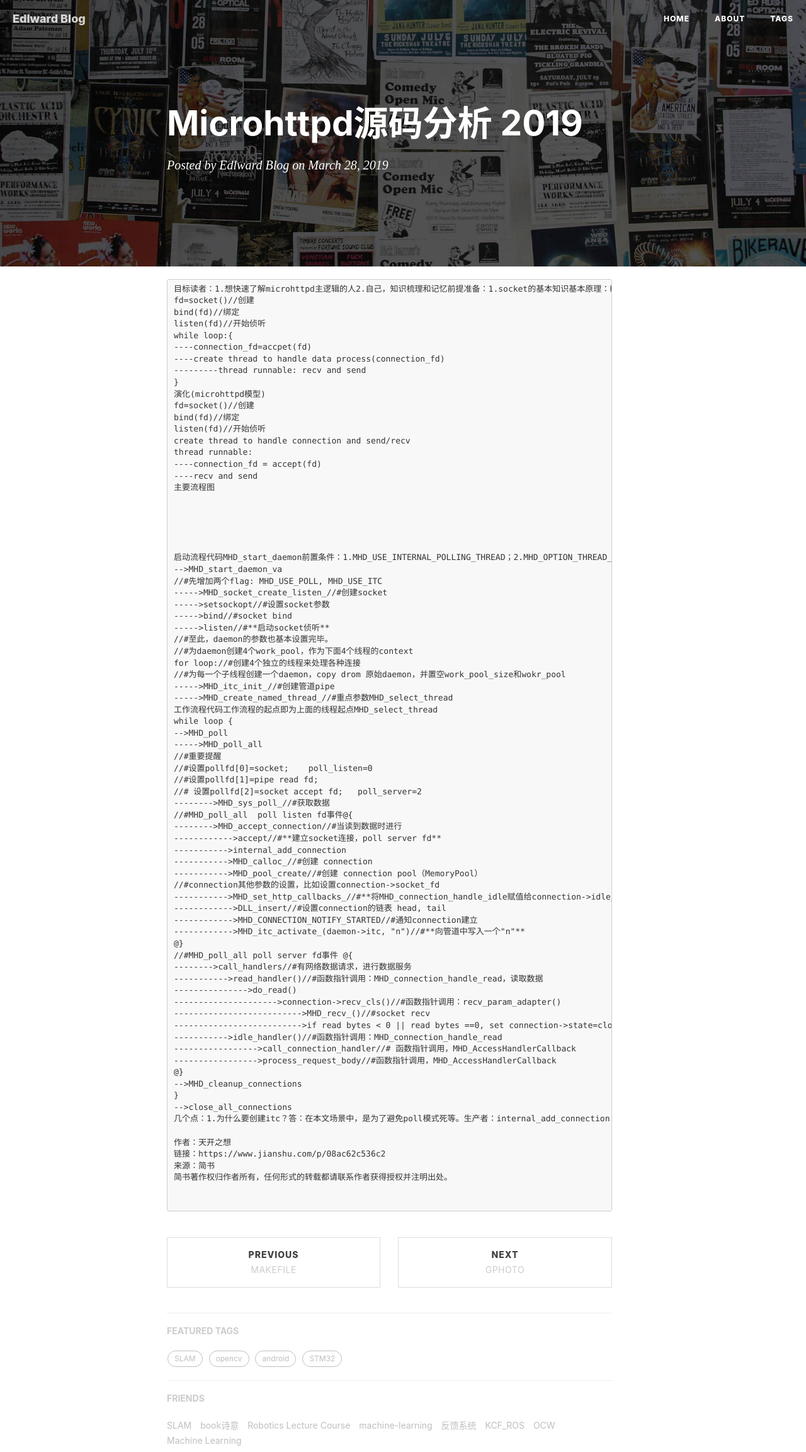
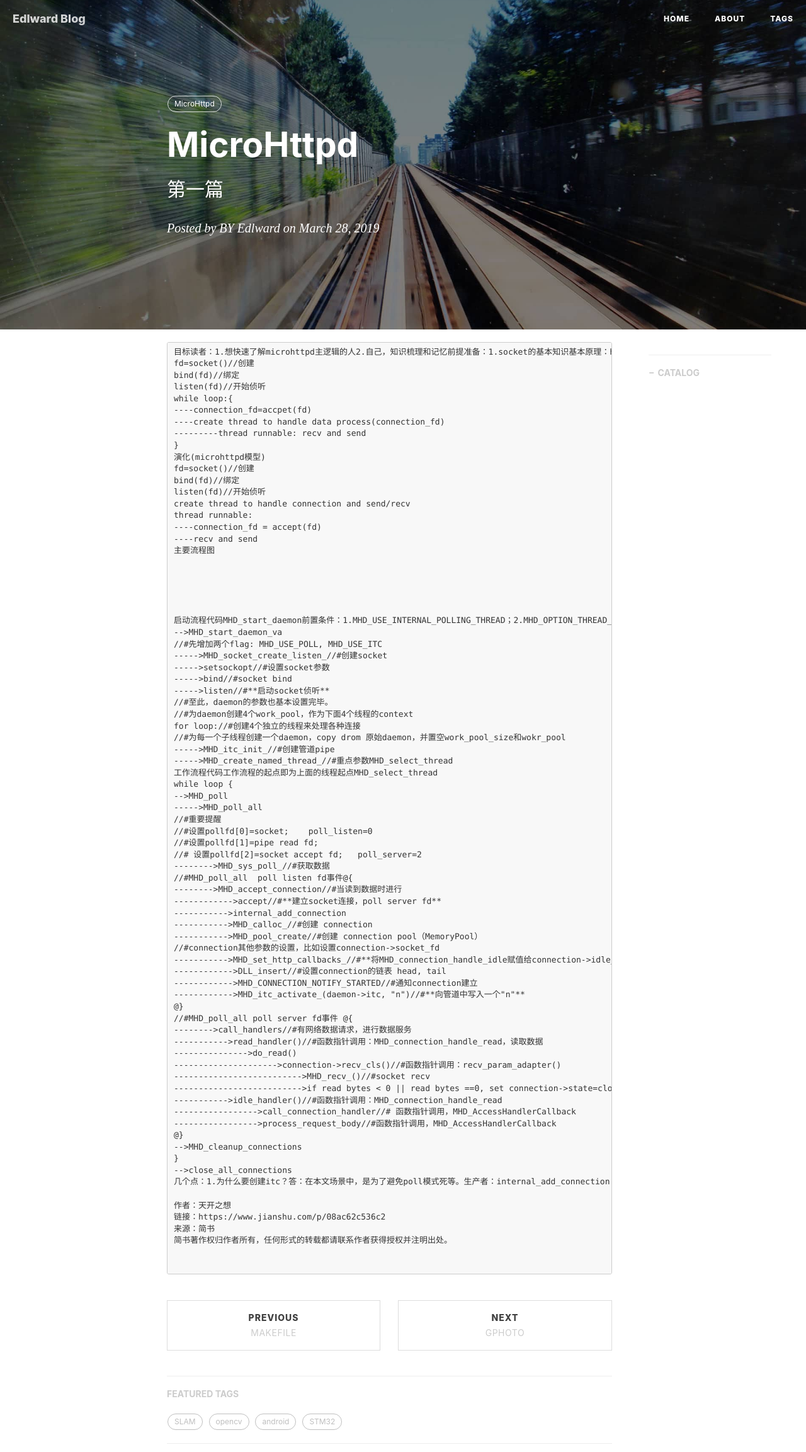
Before and after one commit to gary-robotics/dlward, a Jekyll site: the page built from _posts/2019-03-28-MicroHttpd源码分析-2019.markdown, in a window 1280 px wide, cut to the strip 0-2305 px from the top of the page. Shown: the whole strip at 63% size. Built offline with Jekyll 4.4.1, drawn with Linux system fonts in a browser that asks for light colours; nearby versions of some CDN libraries; our own code applies the rules of GitHub Pages for plain Markdown files; comment, search, counter and statistics services are not loaded; some of the changed lines change nothing that is shown.

Commit message:
Update 2019-03-28-MicroHttpd源码分析-2019.markdown

````diff
--- a/_posts/2019-03-28-MicroHttpd源码分析-2019.markdown
+++ b/_posts/2019-03-28-MicroHttpd源码分析-2019.markdown
@@ -1,3 +1,15 @@
+---
+layout:     post                    # 使用的布局（不需要改）
+title:      MicroHttpd                # 标题
+subtitle:    第一篇                  #副标题
+date:       2019-03-28              # 时间
+author:     BY Edlward              # 作者
+header-img: img/post-bg-2015.jpg    #这篇文章标题背景图片
+catalog: true                       # 是否归档
+tags:                               #标签
+    - MicroHttpd
+---
+
 ```
 目标读者：1.想快速了解microhttpd主逻辑的人2.自己，知识梳理和记忆前提准备：1.socket的基本知识基本原理：https://www.cnblogs.com/f-ck-need-u/p/7623252.html函数参数：https://blog.csdn.net/jyy305/article/details/73012706监听套接字与已连接套接字：https://blog.csdn.net/lihao21/article/details/649514462.microhttpd的源码https://www.gnu.org/software/libmicrohttpd/精简模型一般思路的精简模型：https://www.cnblogs.com/PengfeiSong/p/6796338.html
 fd=socket()//创建
````
